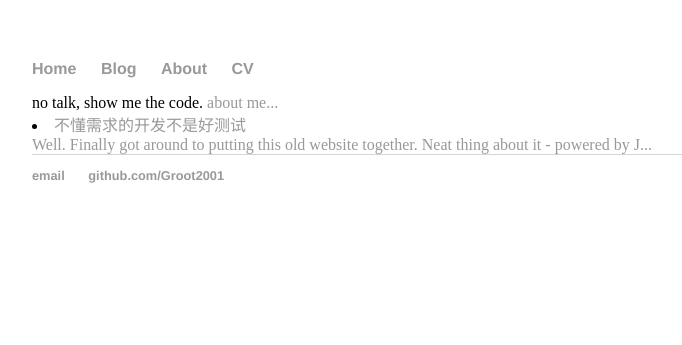
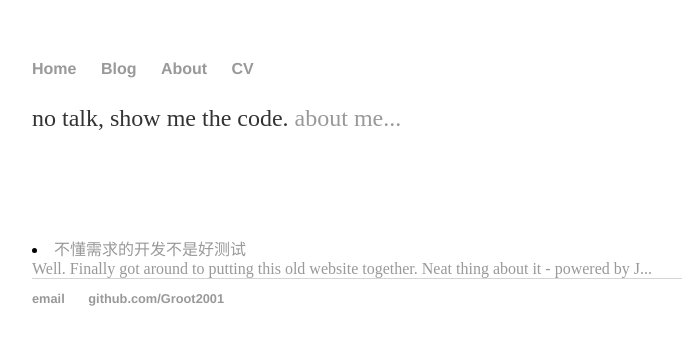
Before and after one commit to Groot2001/groot2001.github.io, a Jekyll site: the page built from index.html, in a window 1280 px wide. Shown: the top 345 px of the page, without its empty margins (160-842 px from the left). Built offline with Jekyll 4.4.1, drawn with Linux system fonts in a browser that asks for light colours.

Commit message:
Update index.html

```diff
--- a/index.html
+++ b/index.html
@@ -3,9 +3,9 @@ layout: default
 title: 燕过留痕
 ---
 <div class="blurb">
-	<quote>no talk, show me the code</em>. <a href="/about">about me...</a></quote>
+	<p>no talk, show me the code</em>. <a href="/about">about me...</a></p>
 </div>
-<div>
+<div style="margin-top:100px;">
 	{% for post in site.posts offset:0 limit:2 %}
 		<li>
 			<a href="{{ post.url }}" title="{{ post.title }}">
```
